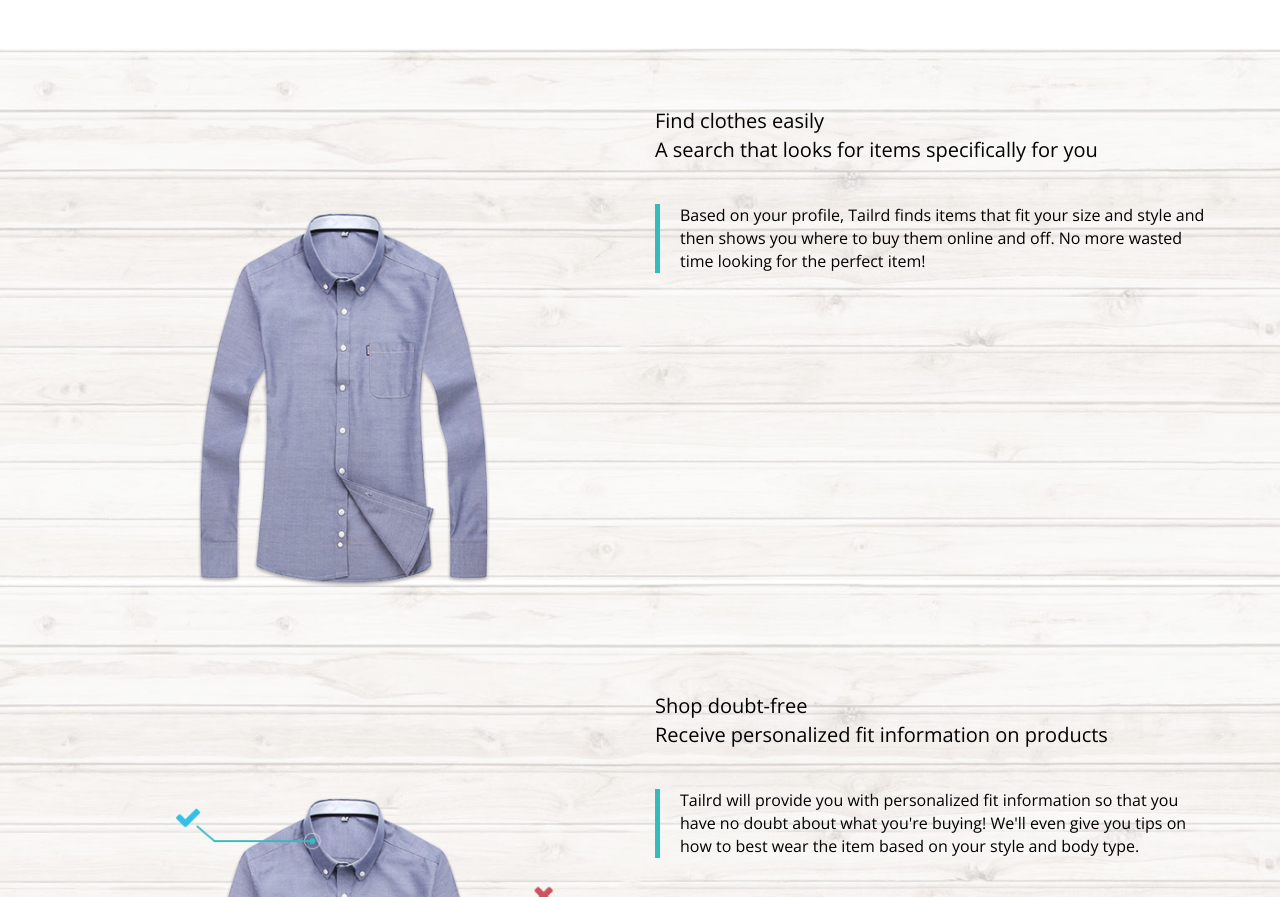
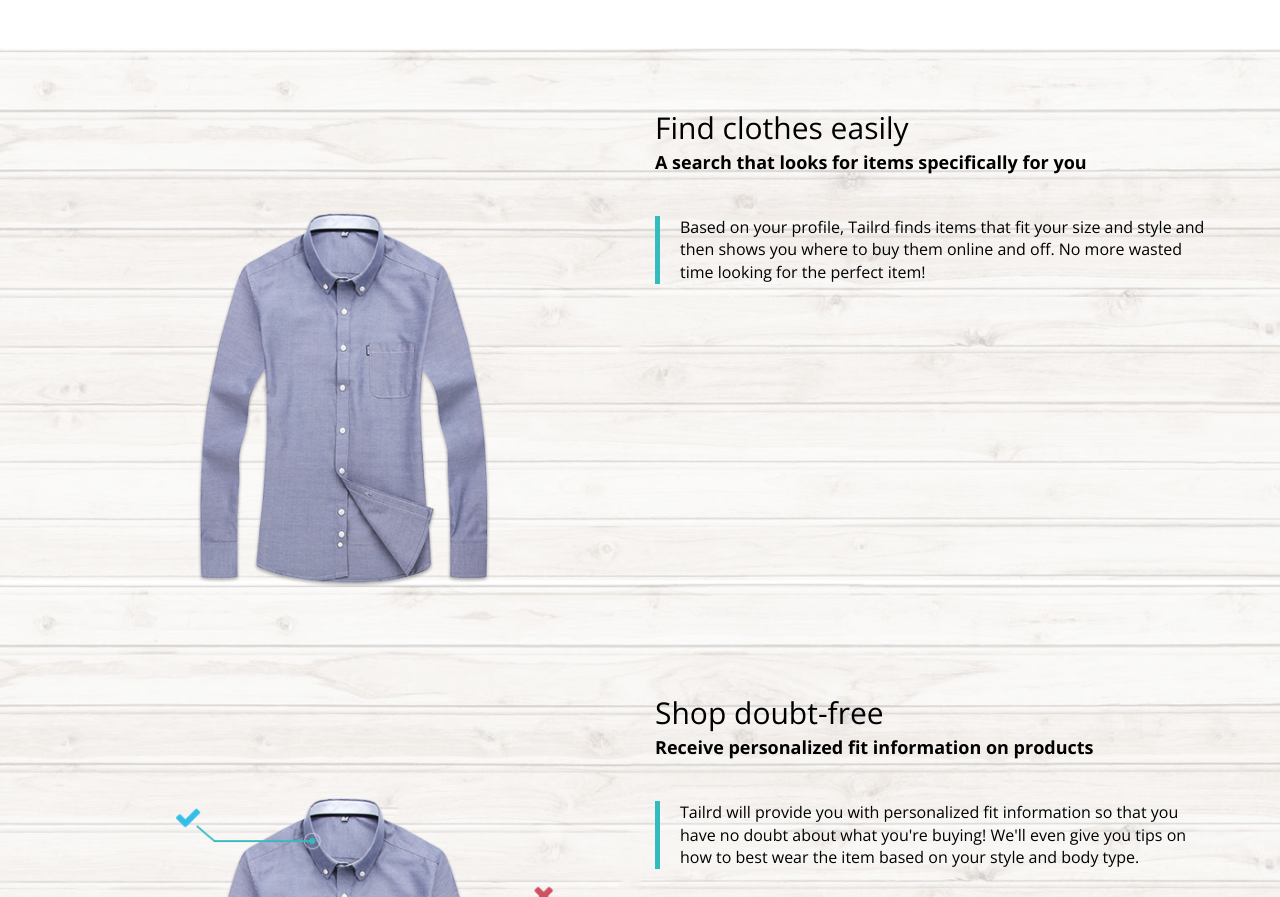
Before and after one commit to Danko-M/tailrd, a website: page index.html in a window 1280 px wide. Shown: the part 1324-2221 px from the top of the page. Drawn offline with nearby package versions, Linux system fonts and the light colour scheme; some packages are replaced by stand-ins of ours; a script that the page names is missing.

Commit message:
typography improvements

```diff
--- a/scss/_home.scss
+++ b/scss/_home.scss
@@ -116,6 +116,17 @@
   		padding-left: 20px;
   		border-left: 5px solid $blue2;
   	}
+	}
+}
+.sc-anim-tile-01 {
+	@media only screen and (min-width: 768px) {
+		font-size: 30px;
+	}
+}
+.sc-anim-tile-02 {
+	font-size: 18px;
+	font-weight: 700;
+	@media only screen and (min-width: 768px) {
 	}
 }
 .title-md {
```
Also changed, not shown: css/style.css.
